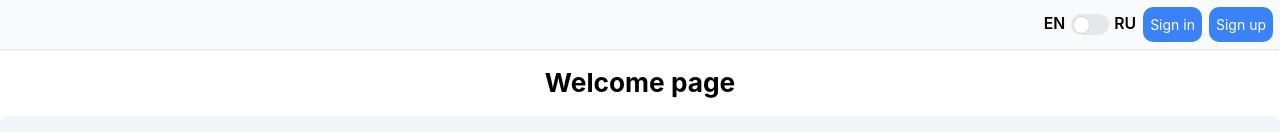
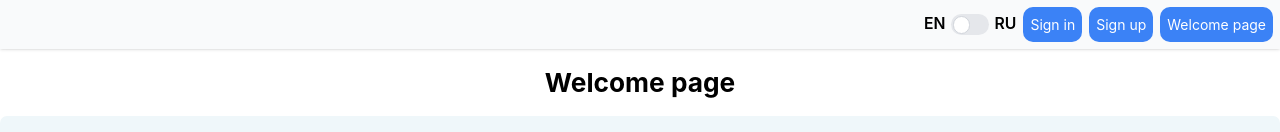
Before and after one commit to Zhybuliou/graphiql-app, a React (Vite) app: page / in a window 1280 px wide. Shown: the top 132 px of the page. Built offline with nearby package versions, Linux system fonts and the light colour scheme; no server answers.

Commit message:
refactor: return link to welcome page in header (#66)
Co-authored-by: Space Pocket <space1985@pocket@gmail.com>

```diff
--- a/src/components/navbar/Navbar.tsx
+++ b/src/components/navbar/Navbar.tsx
@@ -51,15 +51,13 @@ export function Navbar() {
           </Link>
         </>
       ) : (
-        <>
-          <UiButton type="button" onClick={logout}>
-            {state.strings.logOut}
-          </UiButton>
-          <Link to={RoutePaths.MAIN}>
-            <UiButton type="button">{state.strings.mainPage}</UiButton>
-          </Link>
-        </>
+        <UiButton type="button" onClick={logout}>
+          {state.strings.logOut}
+        </UiButton>
       )}
+      <Link to={RoutePaths.WELCOME}>
+        <UiButton type="button">{state.strings.welcomePage}</UiButton>
+      </Link>
     </div>
   );
 }
```
